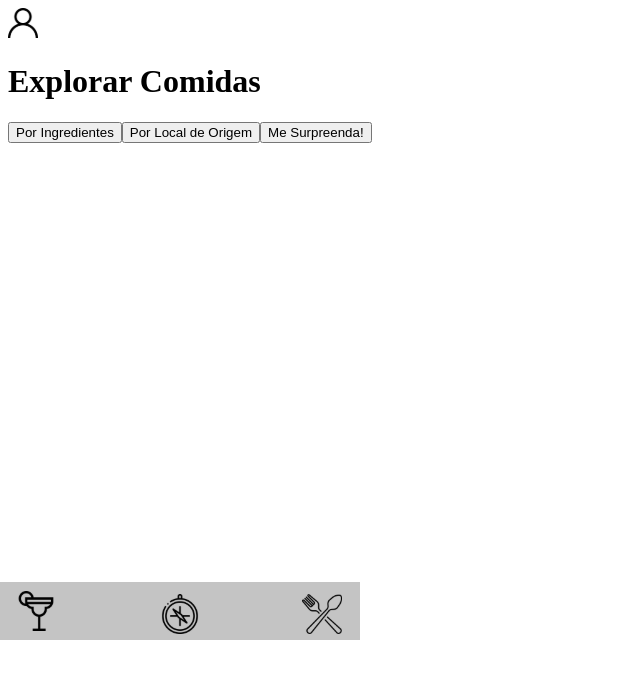
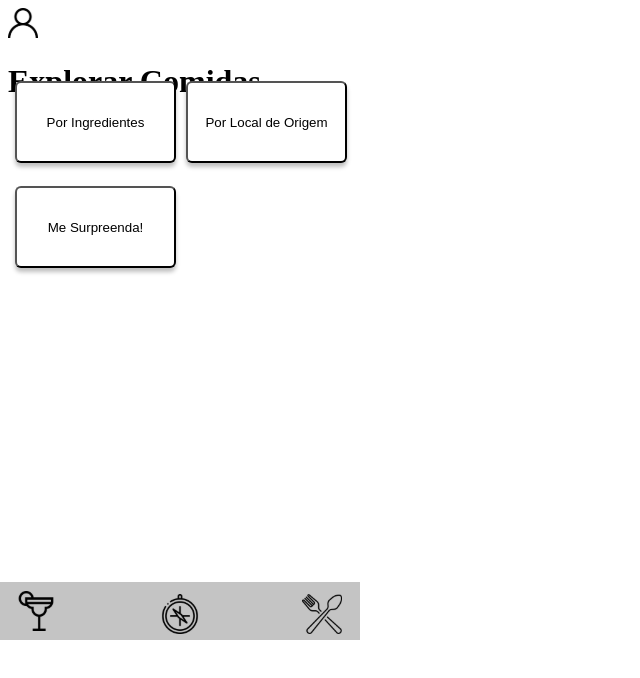
Before and after one commit to tryber/sd-04-recipes-app-13, a React (Create React App) app: page /explorar/comidas in a window 1280 px wide. Shown: the top 678 px of the page, without its empty margins (0-640 px from the left). Built offline with nearby package versions, Linux system fonts and the light colour scheme.

Commit message:
passando nos testes CSS

```diff
--- a/src/styles/ExploreScreen.css
+++ b/src/styles/ExploreScreen.css
@@ -19,3 +19,36 @@
   top: 196px;
   width: 327px;
 }
+
+.btn-explore-by-ingredient {
+  background: white;
+  border-radius: 6px;
+  box-shadow: 0 4px 4px rgba(0, 0, 0, 0.25);
+  height: 82px;
+  left: 15px;
+  position: absolute;
+  top: 81px;
+  width: 161px;
+}
+
+.btn-explore-by-area {
+  background: white;
+  border-radius: 6px;
+  box-shadow: 0 4px 4px rgba(0, 0, 0, 0.25);
+  height: 82px;
+  left: 186px;
+  position: absolute;
+  top: 81px;
+  width: 161px;
+}
+
+.btn-explore-surprise {
+  background: white;
+  border-radius: 6px;
+  box-shadow: 0 4px 4px rgba(0, 0, 0, 0.25);
+  height: 82px;
+  left: 15px;
+  position: absolute;
+  top: 186px;
+  width: 161px;
+}
```
